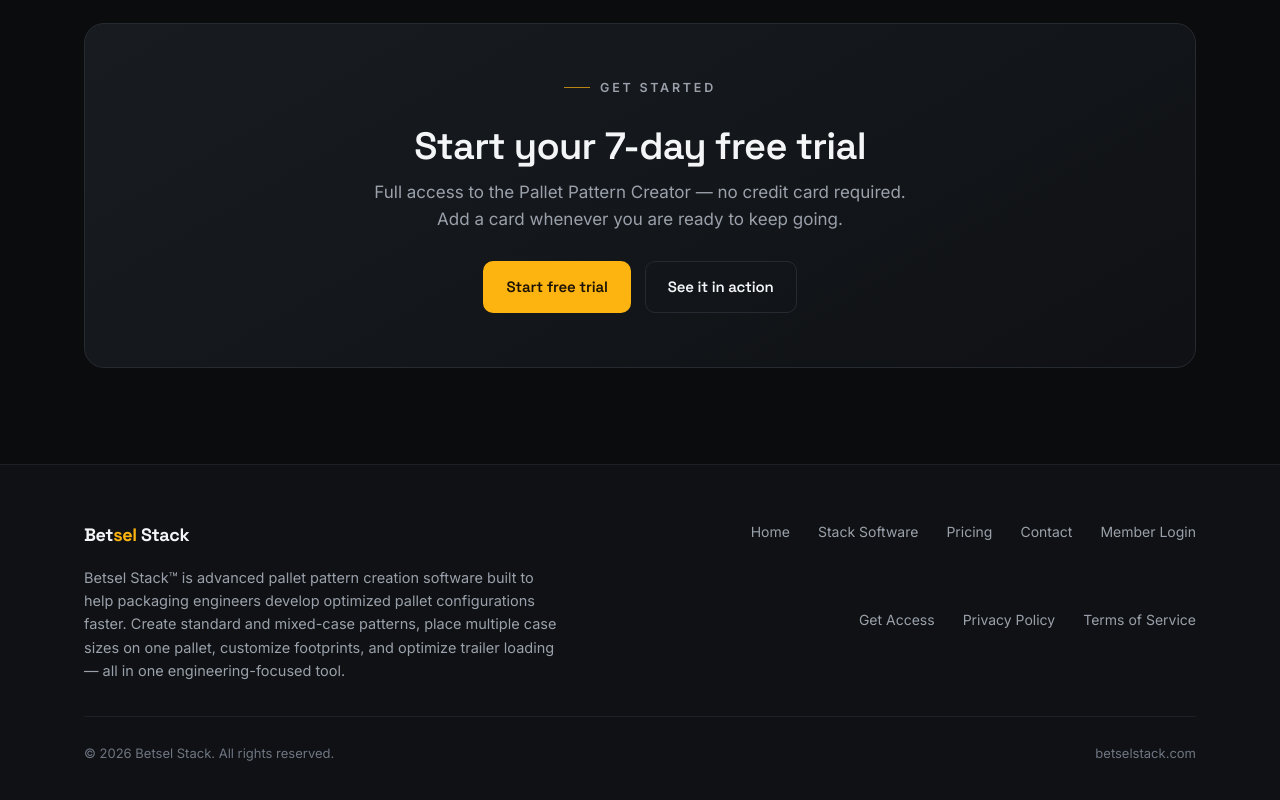
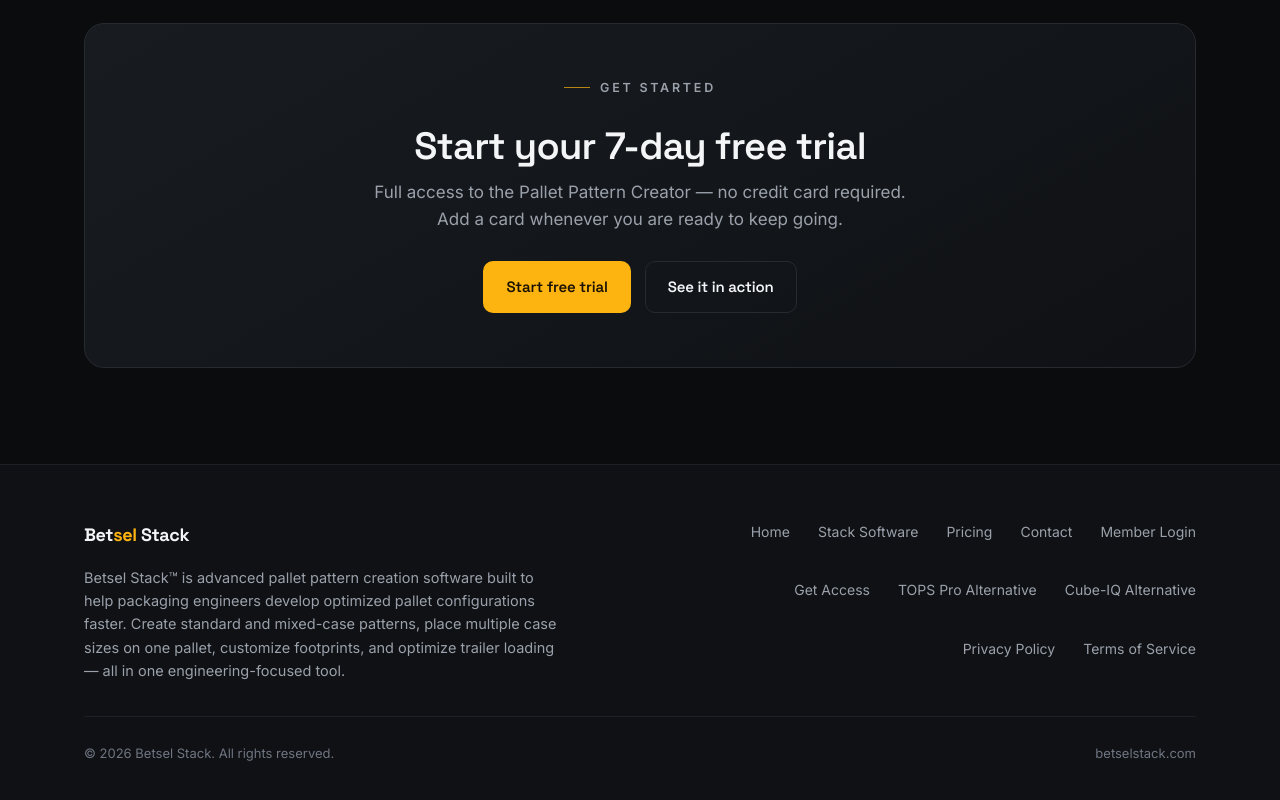
Before and after one commit to KnappBuiltMachines/betselstack-site, a Next.js app: page / in a window 1280 px wide. Shown: the part 2396-3196 px from the top of the page. Built offline with nearby package versions, Linux system fonts and the light colour scheme.

Commit message:
Add links for TOPS Pro and Cube-IQ alternatives

```diff
--- a/components/SiteFooter.js
+++ b/components/SiteFooter.js
@@ -23,6 +23,8 @@
             <Link href="/contact">Contact</Link>
             <Link href="/login">Member Login</Link>
             <Link href="/pricing">Get Access</Link>
+            <Link href="/compare/tops-pro-alternative">TOPS Pro Alternative</Link>
+            <Link href="/compare/cube-iq-alternative">Cube-IQ Alternative</Link>
             <Link href="/privacy">Privacy Policy</Link>
             <Link href="/terms">Terms of Service</Link>
           </nav>
```
